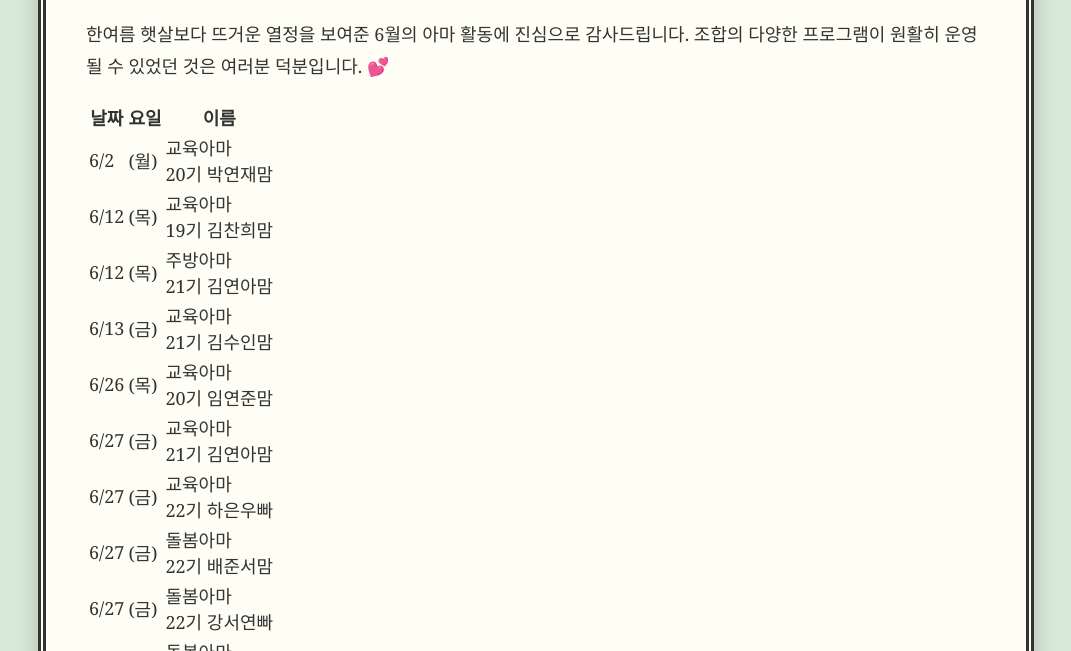
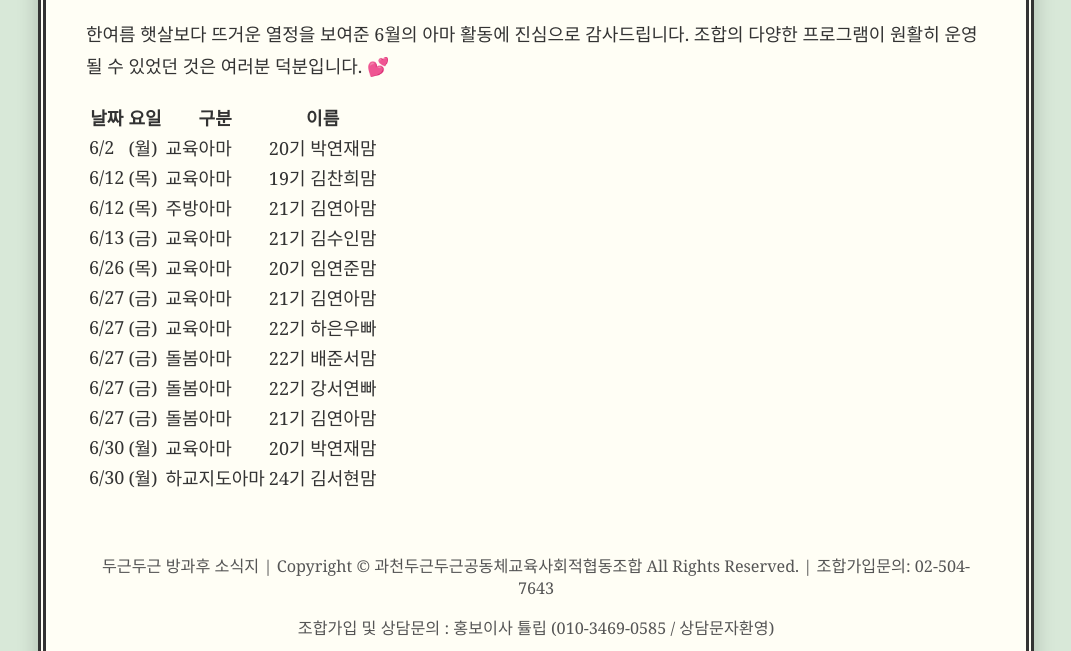
Before and after one commit to dgdg-news/july2025, a plain HTML site: page index.html in a window 1280 px wide. Shown: the part 8241-8892 px from the top of the page, without its empty margins (104-1175 px from the left). Drawn offline with Linux system fonts and the light colour scheme.

Commit message:
Update index.html

```diff
--- a/index.html
+++ b/index.html
@@ -288,22 +288,23 @@
         <tr>
           <th>날짜</th>
           <th>요일</th>
+          <th>구분</th>
           <th>이름</th>
         </tr>
       </thead>
       <tbody>
-        <tr><td>6/2</td><td>(월)</td><td>교육아마<br>20기 박연재맘</td></tr>
-        <tr><td>6/12</td><td>(목)</td><td>교육아마<br>19기 김찬희맘</td></tr>
-        <tr><td>6/12</td><td>(목)</td><td>주방아마<br>21기 김연아맘</td></tr>
-        <tr><td>6/13</td><td>(금)</td><td>교육아마<br>21기 김수인맘</td></tr>
-        <tr><td>6/26</td><td>(목)</td><td>교육아마<br>20기 임연준맘</td></tr>
-        <tr><td>6/27</td><td>(금)</td><td>교육아마<br>21기 김연아맘</td></tr>
-        <tr><td>6/27</td><td>(금)</td><td>교육아마<br>22기 하은우빠</td></tr>
-        <tr><td>6/27</td><td>(금)</td><td>돌봄아마<br>22기 배준서맘</td></tr>
-        <tr><td>6/27</td><td>(금)</td><td>돌봄아마<br>22기 강서연빠</td></tr>
-        <tr><td>6/27</td><td>(금)</td><td>돌봄아마<br>21기 김연아맘</td></tr>
-        <tr><td>6/30</td><td>(월)</td><td>교육아마<br>20기 박연재맘</td></tr>
-        <tr><td>6/30</td><td>(월)</td><td>하교지도아마<br>24기 김서현맘</td></tr>
+        <tr><td>6/2</td><td>(월)</td><td>교육아마</td><td>20기 박연재맘</td></tr>
+        <tr><td>6/12</td><td>(목)</td><td>교육아마</td><td>19기 김찬희맘</td></tr>
+        <tr><td>6/12</td><td>(목)</td><td>주방아마</td><td>21기 김연아맘</td></tr>
+        <tr><td>6/13</td><td>(금)</td><td>교육아마</td><td>21기 김수인맘</td></tr>
+        <tr><td>6/26</td><td>(목)</td><td>교육아마</td><td>20기 임연준맘</td></tr>
+        <tr><td>6/27</td><td>(금)</td><td>교육아마</td><td>21기 김연아맘</td></tr>
+        <tr><td>6/27</td><td>(금)</td><td>교육아마</td><td>22기 하은우빠</td></tr>
+        <tr><td>6/27</td><td>(금)</td><td>돌봄아마</td><td>22기 배준서맘</td></tr>
+        <tr><td>6/27</td><td>(금)</td><td>돌봄아마</td><td>22기 강서연빠</td></tr>
+        <tr><td>6/27</td><td>(금)</td><td>돌봄아마</td><td>21기 김연아맘</td></tr>
+        <tr><td>6/30</td><td>(월)</td><td>교육아마</td><td>20기 박연재맘</td></tr>
+        <tr><td>6/30</td><td>(월)</td><td>하교지도아마</td><td>24기 김서현맘</td></tr>
       </tbody>
     </table>
 </div>
```
